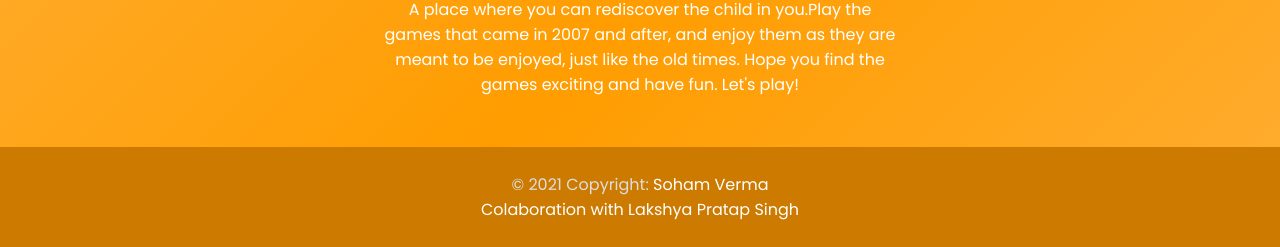
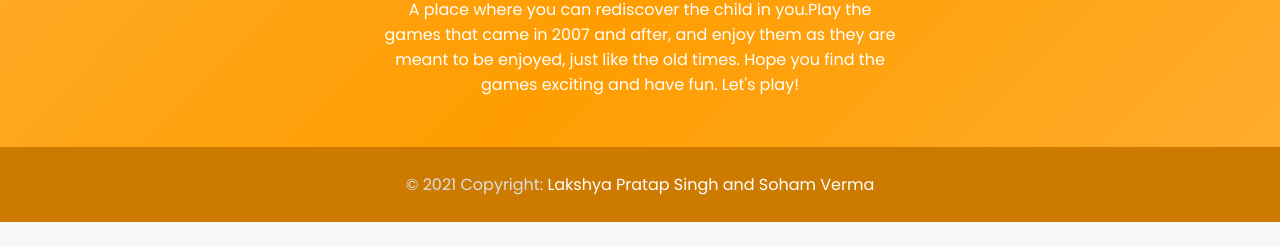
Before and after one commit to LakshyaPS/Game-Arena, a plain HTML site: page offline/index.html in a window 1280 px wide. Shown: the part 4517-4764 px from the top of the page. After the commit the page ends 4739 px from the top, so only its background shows below. Drawn offline with Linux system fonts and the light colour scheme.

Commit message:
Update index.html

```diff
--- a/offline/index.html
+++ b/offline/index.html
@@ -226,8 +226,7 @@
       </div>
     </div>
     <div class="footer-copyright text-center">
-        © 2021 Copyright: <span class="text-white"> Soham Verma </span>
-          <div class="text-white"> Colaboration with Lakshya Pratap Singh</div>
+        © 2021 Copyright: <span class="text-white">Lakshya Pratap Singh and Soham Verma</span>
     </div>
 
   </footer>
```
